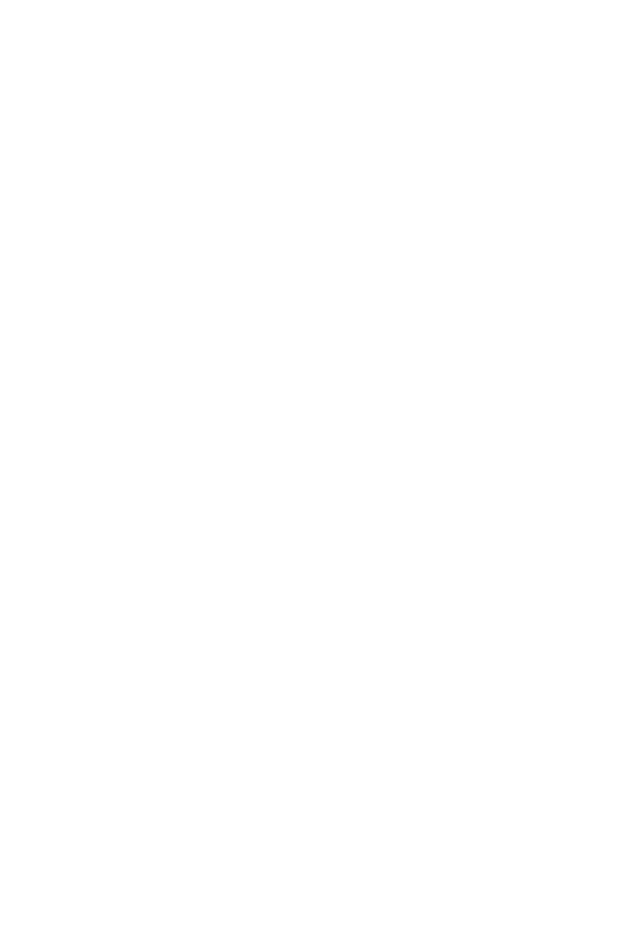
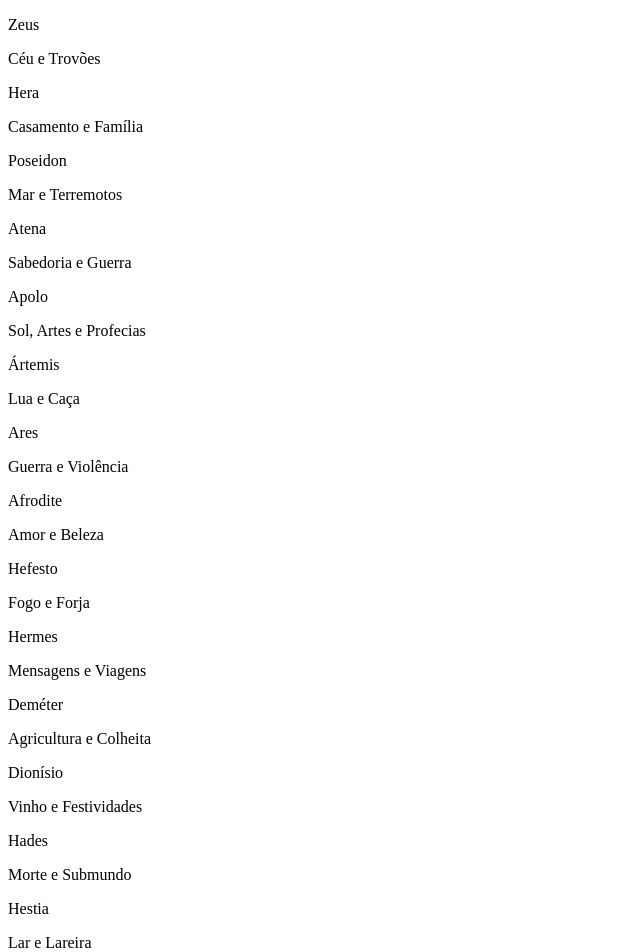
Before and after one commit to liliane-cs/react-portal-olimpo, a React (Vite) app: page / in a window 1280 px wide. Shown: the top 952 px of the page, without its empty margins (0-640 px from the left). Before the commit the page ends 800 px from the top, so only its background shows below. Built offline with nearby package versions, Linux system fonts and the light colour scheme.

Commit message:
contrução de index com a base das pastas

```diff
--- a/src/App.jsx
+++ b/src/App.jsx
@@ -1,8 +1,9 @@
+import { Deuses } from "./pages/Deuses"
 
 function App() {
   return (
     <>
-
+      <Deuses/>
     </>
   )
 }
--- a/src/components/CardDeus/index.jsx
+++ b/src/components/CardDeus/index.jsx
@@ -0,0 +1,9 @@
+
+export const CardDeus  = ({nome,dominio}) => {
+    return(
+    <div>
+        <p>{nome}</p>
+        <p>{dominio}</p>
+    </div>
+)
+}
--- a/src/data/deuses.jsx
+++ b/src/data/deuses.jsx
@@ -0,0 +1,152 @@
+export const listaDosDeuses = [
+  {
+    id: "1",
+    nome: "Zeus",
+    dominio: "Céu e Trovões",
+    simbolo: "Raio",
+    animal: "Águia",
+    descricao:
+      "Rei dos deuses do Olimpo, Zeus era conhecido por lançar raios contra quem ousasse desafiar sua autoridade. Apesar do poder imenso, vivia se disfarçando de humano para se aventurar entre os mortais.",
+    imagem: "",
+  },
+  {
+    id: "2",
+    nome: "Hera",
+    dominio: "Casamento e Família",
+    simbolo: "Coroa",
+    animal: "Pavão",
+    descricao:
+      "Rainha dos deuses e esposa de Zeus, Hera era protetora do casamento. Famosa pelo ciúme, perseguia as amantes do marido com uma criatividade assustadora.",
+    imagem: "",
+  },
+  {
+    id: "3",
+    nome: "Poseidon",
+    dominio: "Mar e Terremotos",
+    simbolo: "Tridente",
+    animal: "Cavalo",
+    descricao:
+      "Senhor dos mares, Poseidon podia acalmar ou enfurecer os oceanos com um golpe do seu tridente. Também causava terremotos, o que lhe rendeu o apelido de Abalador da Terra.",
+    imagem: "",
+  },
+  {
+    id: "4",
+    nome: "Atena",
+    dominio: "Sabedoria e Guerra",
+    simbolo: "Coruja",
+    animal: "Coruja",
+    descricao:
+      "Deusa da sabedoria e da estratégia, Atena nasceu diretamente da cabeça de Zeus já adulta e armada. Era a favorita do pai e padroeira da cidade de Atenas.",
+    imagem: "",
+  },
+  {
+    id: "5",
+    nome: "Apolo",
+    dominio: "Sol, Artes e Profecias",
+    simbolo: "Lira",
+    animal: "Golfinho",
+    descricao:
+      "Deus do sol, da música e das profecias, Apolo era considerado o mais belo dos deuses. O Oráculo de Delfos era seu templo, onde mortais iam buscar respostas sobre o futuro.",
+    imagem: "",
+  },
+  {
+    id: "6",
+    nome: "Ártemis",
+    dominio: "Lua e Caça",
+    simbolo: "Arco e Flecha",
+    animal: "Cervo",
+    descricao:
+      "Irmã gêmea de Apolo, Ártemis era a deusa da caça e da lua. Preferia as florestas ao Olimpo e protegia as mulheres e os animais selvagens.",
+    imagem: "",
+  },
+  {
+    id: "7",
+    nome: "Ares",
+    dominio: "Guerra e Violência",
+    simbolo: "Lança",
+    animal: "Javali",
+    descricao:
+      "Deus da guerra, Ares representava o lado brutal e caótico dos combates. Era temido até pelos outros deuses e curiosamente apaixonado por Afrodite, deusa do amor.",
+    imagem: "",
+  },
+  {
+    id: "8",
+    nome: "Afrodite",
+    dominio: "Amor e Beleza",
+    simbolo: "Rosa",
+    animal: "Pomba",
+    descricao:
+      "Deusa do amor e da beleza, Afrodite nasceu das espumas do mar. Sua influência era tão poderosa que até os deuses perdiam a razão diante dela.",
+    imagem: "",
+  },
+  {
+    id: "9",
+    nome: "Hefesto",
+    dominio: "Fogo e Forja",
+    simbolo: "Martelo",
+    animal: "Burro",
+    descricao:
+      "Deus do fogo e da metalurgia, Hefesto era o ferreiro dos deuses. Criou as armas e armaduras mais poderosas do Olimpo, incluindo o raio de Zeus e a armadura de Aquiles.",
+    imagem: "",
+  },
+  {
+    id: "10",
+    nome: "Hermes",
+    dominio: "Mensagens e Viagens",
+    simbolo: "Caduceu",
+    animal: "Tartaruga",
+    descricao:
+      "Mensageiro dos deuses, Hermes era o mais ágil e esperto do Olimpo. Guiava as almas dos mortos até o submundo e era o protetor dos viajantes, comerciantes e ladrões.",
+    imagem: "",
+  },
+  {
+    id: "11",
+    nome: "Deméter",
+    dominio: "Agricultura e Colheita",
+    simbolo: "Espiga de Trigo",
+    animal: "Cobra",
+    descricao:
+      "Deusa da agricultura, Deméter controlava as estações do ano. Quando sua filha Perséfone foi raptada por Hades, sua tristeza fez a terra ficar estéril pelo que hoje chamamos de inverno.",
+    imagem: "",
+  },
+  {
+    id: "12",
+    nome: "Dionísio",
+    dominio: "Vinho e Festividades",
+    simbolo: "Cacho de Uva",
+    animal: "Leopardo",
+    descricao:
+      "Deus do vinho e das festas, Dionísio era o mais festeiro do Olimpo. Seus seguidores entravam em transe durante os rituais e ele era o único deus filho de um mortal a conquistar um lugar entre os imortais.",
+    imagem: "",
+  },
+  {
+    id: "13",
+    nome: "Hades",
+    dominio: "Morte e Submundo",
+    simbolo: "Elmo da Invisibilidade",
+    animal: "Cão de Três Cabeças",
+    descricao:
+      "Senhor do submundo, Hades reinava sobre o reino dos mortos. Apesar da fama sombria, era considerado justo — apenas cumpria seu papel de guardar as almas que chegavam ao seu reino.",
+    imagem: "",
+  },
+  {
+    id: "14",
+    nome: "Hestia",
+    dominio: "Lar e Lareira",
+    simbolo: "Chama",
+    animal: "Porco",
+    descricao:
+      "Deusa do lar e da lareira, Hestia era a mais tranquila dos deuses. Abriu mão de seu lugar no Olimpo para Dionísio e preferiu habitar o fogo sagrado de cada lar e templo grego.",
+    imagem: "",
+  },
+  {
+    id: "15",
+    nome: "Perséfone",
+    dominio: "Primavera e Submundo",
+    simbolo: "Romã",
+    animal: "Corça",
+    descricao:
+      "Filha de Deméter, Perséfone foi raptada por Hades e se tornou rainha do submundo. Passa metade do ano embaixo da terra, o que os gregos usavam para explicar as estações do ano.",
+    imagem: "",
+  },
+];
--- a/src/pages/Deuses/index.jsx
+++ b/src/pages/Deuses/index.jsx
@@ -0,0 +1,14 @@
+import { CardDeus } from "../../components/CardDeus"
+import { listaDosDeuses } from "../../data/deuses"
+
+export const Deuses = () => {
+    return(
+        <div>
+            {listaDosDeuses.map((deusIndividualmente) =>
+            <CardDeus nome={deusIndividualmente.nome} dominio={deusIndividualmente.dominio}/>)
+            }
+        </div>
+
+
+)
+}
```
Also changed, not shown: src/pages/DetalhesDeuses/index.jsx (+8 -0 lines), src/pages/Portal/index.jsx (+9 -0 lines).
